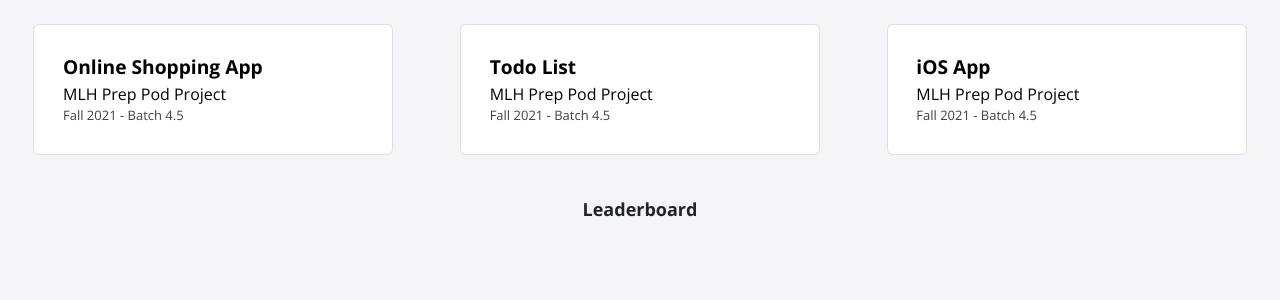
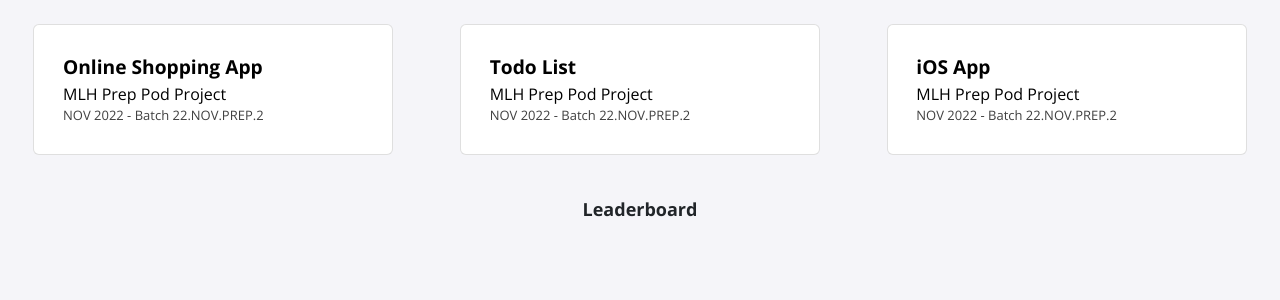
Before and after one commit to MLH-Fellowship/prep-portfolio-22.NOV.PREP.2, a Jekyll site: the page built from index.html, in a window 1280 px wide. Shown: the part 936-1236 px from the top of the page. Built offline with Jekyll 4.4.1, drawn with Linux system fonts in a browser that asks for light colours; nearby versions of some CDN libraries.

Commit message:
Added Project info

```diff
--- a/_data/projects.yml
+++ b/_data/projects.yml
@@ -1,14 +1,20 @@
 - title: Online Shopping App
   event: MLH Prep Pod Project
-  date: Fall 2021  - Batch 4.5
+  date: NOV 2022 - Batch 22.NOV.PREP.2
   page-name: project
+  image: shop.jpg
+  des: MEB-KART is an APP which is designed to allow owners and customers to sell or buy product online without going into the website.
 
 - title: Todo List
   event: MLH Prep Pod Project
-  date: Fall 2021  - Batch 4.5
+  date: NOV 2022 - Batch 22.NOV.PREP.2
   page-name: project
+  image: todo.jpg
+  des: To-do lists offer a way to increase productivity and improve time management as well as workflow.
 
 - title: iOS App
   event: MLH Prep Pod Project
-  date: Fall 2021  - Batch 4.5
+  date: NOV 2022 - Batch 22.NOV.PREP.2
   page-name: project
+  image: iosapp.png
+  des: iOS is a mobile operating system created and developed by Apple Inc. exclusively for its hardware.
```
